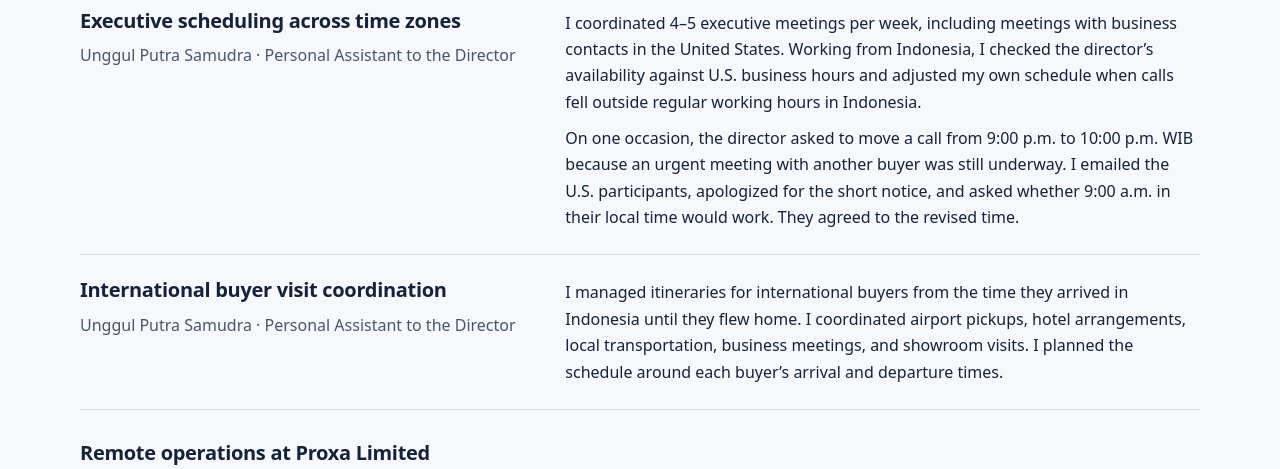
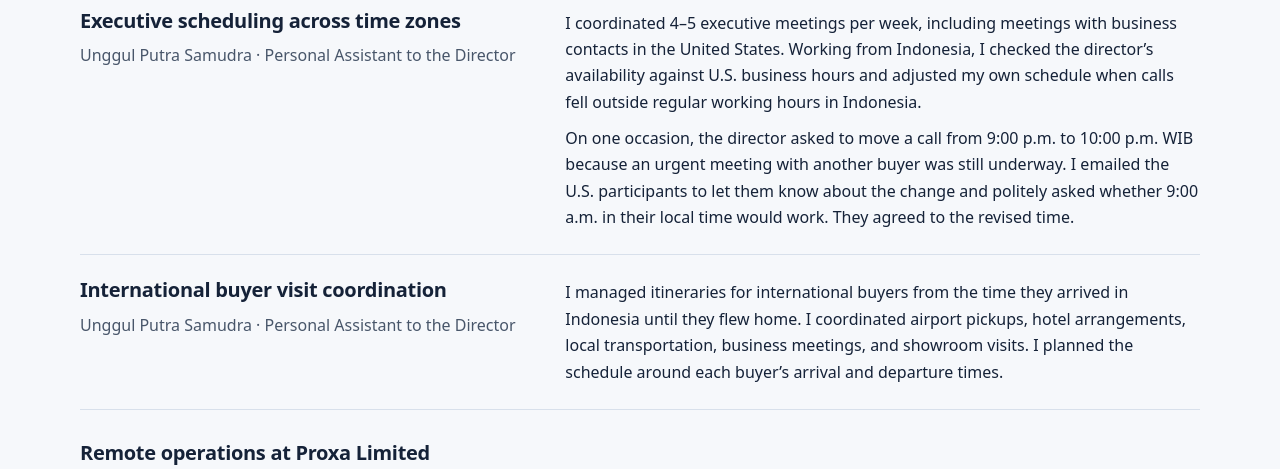
Before and after one commit to wulanpudjianto76/Portofolio, a plain HTML site: page index.html in a window 1280 px wide. Shown: the part 1580-2049 px from the top of the page. Drawn offline with Linux system fonts and the light colour scheme.

Commit message:
Use confirmed details in the scheduling example

```diff
--- a/index.html
+++ b/index.html
@@ -138,7 +138,7 @@ footer { color: var(--muted); }
 <article>
   <div><h3>Executive scheduling across time zones</h3><p class="meta">Unggul Putra Samudra · Personal Assistant to the Director</p></div>
   <div class="detail"><p>I coordinated 4–5 executive meetings per week, including meetings with business contacts in the United States. Working from Indonesia, I checked the director’s availability against U.S. business hours and adjusted my own schedule when calls fell outside regular working hours in Indonesia.</p>
-<p>On one occasion, the director asked to move a call from 9:00 p.m. to 10:00 p.m. WIB because an urgent meeting with another buyer was still underway. I emailed the U.S. participants, apologized for the short notice, and asked whether 9:00 a.m. in their local time would work. They agreed to the revised time.</p></div>
+<p>On one occasion, the director asked to move a call from 9:00 p.m. to 10:00 p.m. WIB because an urgent meeting with another buyer was still underway. I emailed the U.S. participants to let them know about the change and politely asked whether 9:00 a.m. in their local time would work. They agreed to the revised time.</p></div>
 </article>
 <article>
   <div><h3>International buyer visit coordination</h3><p class="meta">Unggul Putra Samudra · Personal Assistant to the Director</p></div>
```
